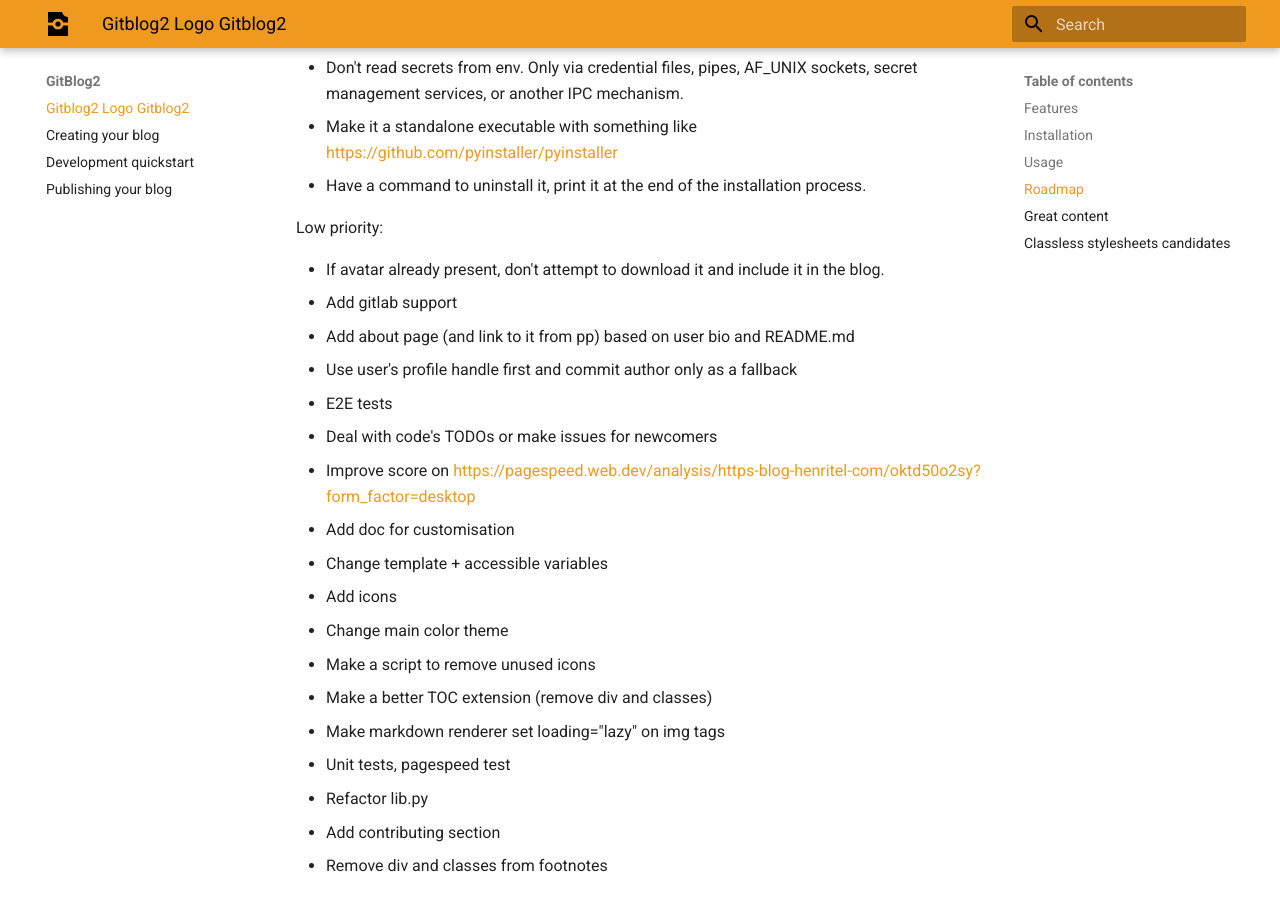
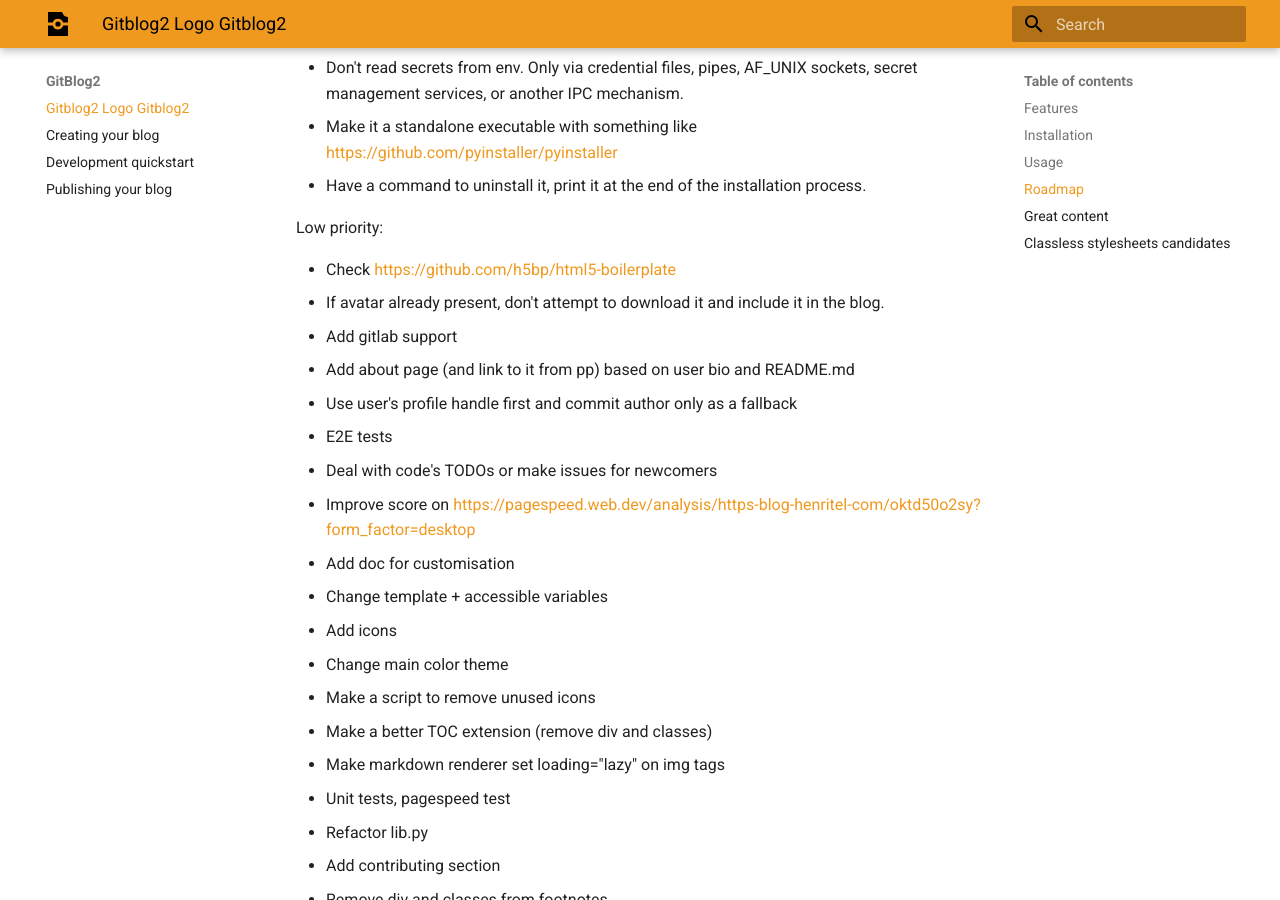
Before and after one commit to HenriTEL/gitblog2, an MkDocs documentation site: the page built from docs/index.md, in a window 1280 px wide and 900 px high, scrolled down 2607 px. Built offline with MkDocs 1.6.1 and Material for MkDocs 9.7.7, drawn with Linux system fonts in a browser that asks for light colours.

Commit message:
Update index.md

```diff
--- a/docs/index.md
+++ b/docs/index.md
@@ -95,6 +95,7 @@ Improve the CLI using tips from <https://clig.dev>:
 
 Low priority:
 
+* Check <https://github.com/h5bp/html5-boilerplate>
 * If avatar already present, don't attempt to download it and include it in the blog.
 * Add gitlab support
 * Add about page (and link to it from pp) based on user bio and README.md
```
